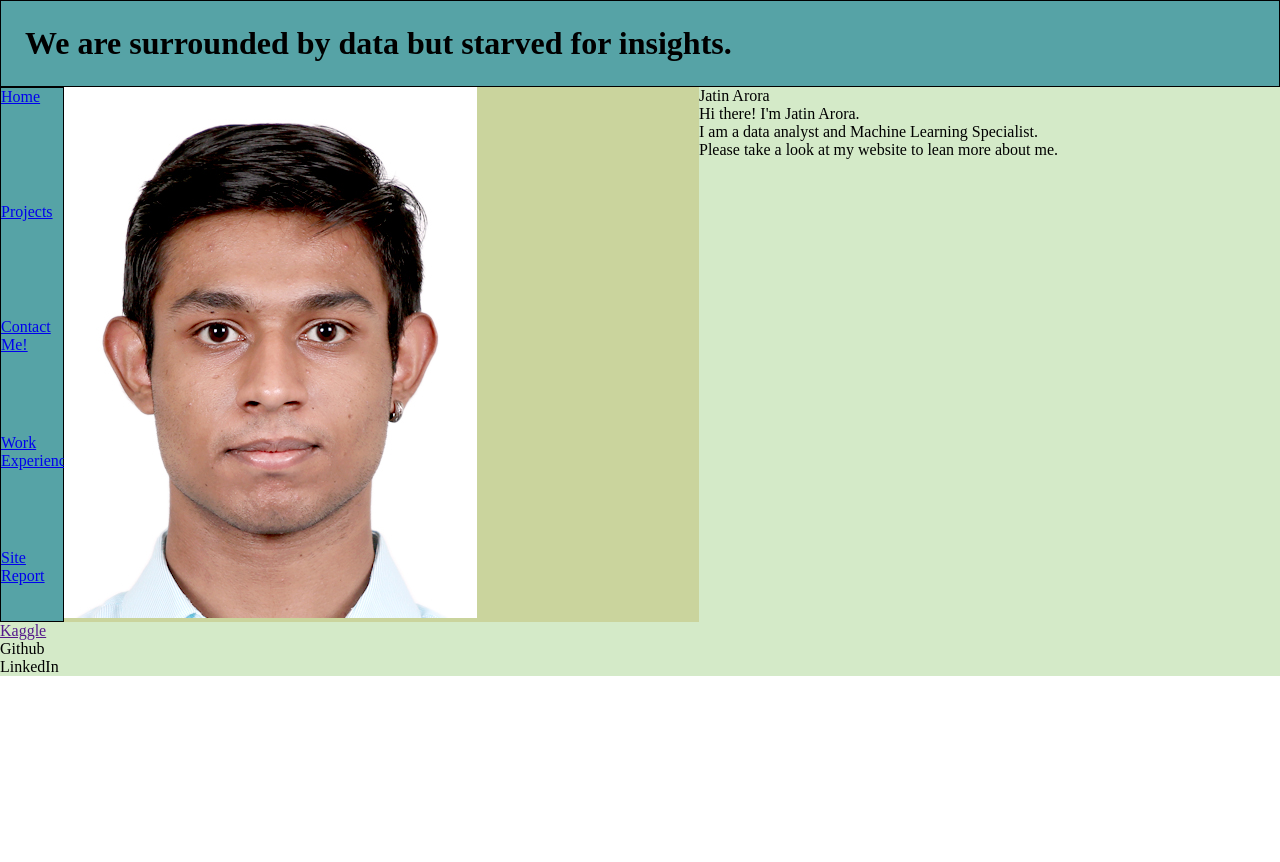
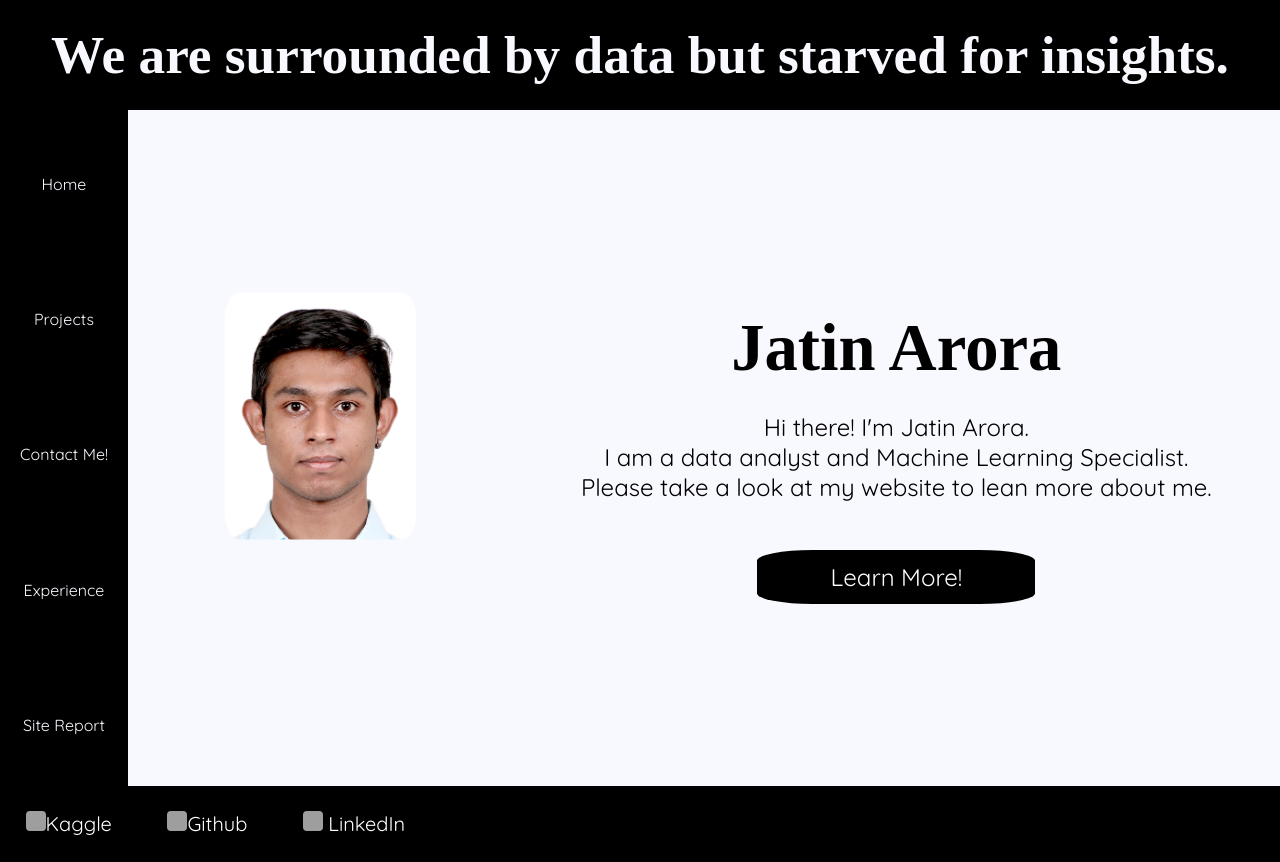
Before and after one commit to maddy-codes/Web-Development, a plain HTML site: page TCA Material/index.html in a window 1280 px wide. Before the commit the page ends 800 px from the top, so only its background shows below. Drawn offline with Linux system fonts and the light colour scheme; grey boxes are pictures that could not be loaded; a web font is replaced by a local one.

Commit message:
Furthur development

```diff
--- a/TCA Material/index.html
+++ b/TCA Material/index.html
@@ -8,22 +8,23 @@
     <link rel="stylesheet" href="styleIndex.css">
 </head>
 <body>
-    <header><h1>We are surrounded by data but starved for insights.</h1></header>
+    <header><h1 class="quote">We are surrounded by data but starved for insights.</h1></header>
     <nav>
         <ul class="navigationBar">
-            <li><a href="index.html">Home</a></li>
-            <li><a href="portfolio.html">Projects</a></li>
-            <li><a href="contact.html">Contact Me!</a></li>
-            <li><a href="work_ex.html">Work Experience</a></li>
-            <li><a href="site_report.html">Site Report</a></li>
+            <a href="index.html"><li id="home">Home</li></a>
+            <a href="portfolio.html"><li id="portfolio">Projects</li></a>
+            <a href="contact.html"><li id="contact">Contact Me!</li></a>
+            <a href="work_ex.html"><li id="work">Experience </li></a>
+            <a href="site_report.html"><li id="report">Site Report</li></a>
         </ul>
     </nav>
     <main>
-        <section class="name">
+        <section class="name"   >
             Jatin Arora
         </section>
-        <section>
+        <section class="intro">
             Hi there! I'm Jatin Arora.<br> I am a data analyst and Machine Learning Specialist.<br>Please take a look at my website to lean more about me.
+            <a class="moreButton" href="portfolio.html" >Learn More!</a>
         </section>
     </main>
     <aside>
@@ -31,9 +32,9 @@
     </aside>
     <footer>
         <ul>
-            <li><a href="">Kaggle</a></li>
-            <li><a href=""></a>Github</li>
-            <li><a href=""></a>LinkedIn</li>
+            <li class="footlist"><img src="https://cdn4.iconfinder.com/data/icons/logos-and-brands/512/189_Kaggle_logo_logos-512.png" alt="kagglelogo" class="logo"><a href="">Kaggle</a></li>
+            <li class="footlist"><img src="https://w7.pngwing.com/pngs/914/758/png-transparent-github-social-media-computer-icons-logo-android-github-logo-computer-wallpaper-banner-thumbnail.png" alt="githublogo" class="logo"><a href="">Github</a></li>
+            <li class="footlist"> <img src="https://upload.wikimedia.org/wikipedia/commons/thumb/c/ca/LinkedIn_logo_initials.png/600px-LinkedIn_logo_initials.png" alt="Linkedinlogo " class = "logo"> <a href="">LinkedIn</a></li>
         </ul>
     </footer>
 </body>
--- a/TCA Material/styleIndex.css
+++ b/TCA Material/styleIndex.css
@@ -1,10 +1,15 @@
+@import url('https://fonts.googleapis.com/css2?family=Lobster&family=Quicksand&family=Tilt+Prism&display=swap');
+
 *{
     padding:0;
     margin:0;
+    border: none;
+    text-decoration: none;
+    font-family: 'Quicksand', sans-serif;
 }
 body{
     display:grid;
-    grid-template-columns: 5% auto auto;
+    grid-template-columns: 10% auto auto;
     grid-template-rows: auto;
     grid-template-areas:
     "header header header"
@@ -14,43 +19,193 @@ body{
 }
 
 header{
-    background-color: #56a3a6;
+    background-color: black;
     grid-area: header;
     padding: 1.5em;
-    border: 1px solid black ;
+    justify-content: space-evenly;
+    /**align-items: center;
+    **/
 }
 
 nav{
-    background-color: #56a3a6;
+    background-color: black;
     color:white;
-    text-decoration: none;
     grid-area: nav;
-    border: 1px solid black ;
-    display:flex;
-    flex-direction:column;
+    display: flex;
+    justify-content: center;
+    flex-direction: column;
+    list-style:none;
 }
 
-nav li {
-    width:100%;
-    height:80%;
+.navigationBar li{
+    display: flex;
+    justify-content: center;
+    flex-direction: column;
+    padding-top: 30%;
+    padding-bottom:40%;
+    text-decoration: none;
+    text-align: center;
+    color:ghostwhite;
 }
 
-nav li :first-child{
-    margin-top: 10%;
+nav li:first-child{
+    margin-top: 20%;
+    text-decoration: none;
 }
 
 main{
-    background-color: #d4eac8;
+    background-color: ghostwhite;
     grid-area: main;
+    /**border-left: 2px;
+    border-left-color: black;
+    border-left-style : dashed;**/
 }
 
 aside{
-    background-color: #cad49d;
+    background-color: ghostwhite;
     grid-area: aside;
     image-orientation: 60deg;
 }
 
 footer{
-    background-color: #d4eac8;
+    background-color: black;
     grid-area: footer;
+    height:150%;
 }
+
+
+.moreButton{
+    display: block;
+    border: 2px solid black;    border-top-left-radius: 20%;
+    border-top-right-radius: 20%;
+    border-bottom-right-radius: 20%;
+    border-bottom-left-radius: 20%;
+    background-color:black;
+    padding: 0.5em;
+    font-size: 18pt;
+    border: 10px;
+    color:white;
+    text-decoration: none;
+    text-align: center;
+    justify-content: center;
+    margin-top: 2em;
+    margin-left: 30%;
+    margin-right: 30%;
+
+}
+
+.moreButton:hover{
+    background-color: rgb(0, 87, 193);
+    margin-top: 5%;
+    color: ghostwhite;
+    margin-left: 30%;
+    font-size: 1.2em;
+}
+
+img{
+    padding: 10%;
+    border-top-right-radius: 20%;
+    border-top-left-radius: 20%;
+    border-bottom-left-radius: 20%;
+    border-bottom-right-radius: 20%;
+    overflow:hidden;
+    max-height: 100%;
+    max-width: 20em;
+    display: block;
+    margin-left: auto;
+    margin-right: auto;
+    width: 50%;
+    margin-top: 9em;
+}
+
+h1{
+    align-items: center;
+    margin-left: 19.5%;
+}
+
+.name{
+    font-family: 'Times New Roman', Times, serif;
+    font-weight: 800;
+    font-size: 50pt;
+    margin-top: 3em;
+    margin-bottom: -10px;
+    text-align: center;
+}
+
+.intro{
+    padding:1.5em;
+    margin-top: 0.0001%;
+    font-size: 1.5em;
+    text-align: center;
+    font-family: 'Quicksand', sans-serif;
+}
+
+.logo{
+    display: inline;
+    width:1em;
+    height:1em;
+    padding:0;
+    margin:0;
+}
+
+.footlist a{
+    text-decoration: none;
+    color:white;
+}
+
+.footlist{
+    font-size: 15pt;
+    justify-content: space-evenly;
+    margin-top: 2%;
+    margin-left: 4%;
+    list-style: none;
+    display: inline-block;
+}
+
+.footlist:first-child{
+    margin-left: 2%;
+}
+
+#home:hover{
+    background-color: ghostwhite;
+    color:black;
+    text-decoration:none;
+    font-size: 1.25em;
+}
+
+#portfolio:hover{
+    background-color: ghostwhite;
+    color:black;
+    text-decoration:none;
+    font-size: 1.25em;
+}
+
+#contact:hover{
+    background-color: ghostwhite;
+    color:black;
+    text-decoration:none;
+    font-size: 1.25em;
+}
+
+#work:hover{
+    background-color: ghostwhite;
+    color:black;
+    text-decoration:none;
+    font-size: 1.25em;
+}
+
+#report:hover{
+    background-color: ghostwhite;
+    color:black;
+    text-decoration:none;
+    font-size: 1.25em;
+}
+
+.quote{
+    font-family: 'Times New Roman', Times, serif;
+    font-size: 40pt;
+    text-align: center;
+    padding:0;
+    margin:0;
+    color: ghostwhite;
+}
--- /dev/null
+++ b/TCA Material/stylePortfolio.css
@@ -0,0 +1,131 @@
+@import url('https://fonts.googleapis.com/css2?family=Lobster&family=Quicksand&family=Tilt+Prism&display=swap');
+
+
+*{
+    margin:0;
+    border: none;
+    text-decoration: none;
+    font-family: 'Quicksand', sans-serif;
+}
+
+body{
+    display: grid;
+    grid-template-columns: auto;
+    grid-template-rows: auto auto auto auto;
+    grid-template-areas:
+    "nav nav nav"
+    "header header header "
+    "main main main"
+    "footer footer footer"
+    ;
+}
+
+nav{
+    background-color: black;
+    color: ghostwhite   ;
+    grid-area: nav;
+}
+.navigationBar{
+    margin: 0;
+    padding: 0;
+}
+
+.navigationBar li{
+    list-style:none;
+    display: inline-block;
+    color: ghostwhite;
+    justify-content: space-evenly;
+    padding: 1.5em;
+}
+
+
+header{
+    grid-area: header;
+    background-color: ghostwhite
+}
+
+
+main{
+    background-color: ghostwhite;
+    grid-area: main;
+}
+
+
+section{
+    width: 100px;
+    height: 100px;
+    background-color: blue;
+    padding: 20px;
+}
+
+
+
+
+
+
+
+
+
+
+footer{
+    background-color: black;
+    grid-area: footer;
+    height:150%;
+}
+
+.logo{
+    display: inline;
+    width:1em;
+    height:1em;
+    padding:0;
+    margin:0;
+}
+
+.footlist a{
+    text-decoration: none;
+    color:white;
+}
+
+.footlist{
+    font-size: 15pt;
+    justify-content: space-evenly;
+    margin-top: 2%;
+    margin-left: 4%;
+    list-style: none;
+    display: inline-block;
+}
+
+.footlist:first-child{
+    margin-left: 2%;
+}
+
+
+#home:hover{
+    background-color: ghostwhite;
+    color:black;
+    text-decoration:none;
+}
+
+#portfolio:hover{
+    background-color: ghostwhite;
+    color:black;
+    text-decoration:none;
+}
+
+#contact:hover{
+    background-color: ghostwhite;
+    color:black;
+    text-decoration:none;
+}
+
+#work:hover{
+    background-color: ghostwhite;
+    color:black;
+    text-decoration:none;
+}
+
+#report:hover{
+    background-color: ghostwhite;
+    color:black;
+    text-decoration:none;
+}
```
Also changed, not shown: TCA Material/portfolio.html (+24 -6 lines).
